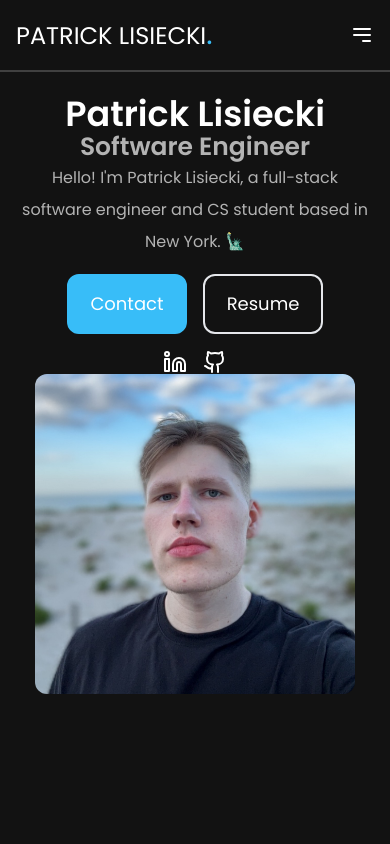
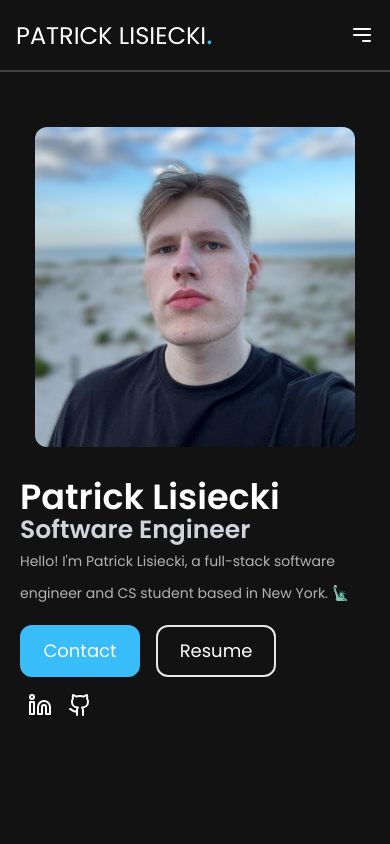
Before and after one commit to PatrickLisiecki/personal-site, a React (Vite) app: page / in a window 390 px wide. Shown: the top 844 px of the page. Built offline with nearby package versions, Linux system fonts and the light colour scheme.

Commit message:
style: fix styling for hero page

```diff
--- a/src/components/sections/Home.jsx
+++ b/src/components/sections/Home.jsx
@@ -7,25 +7,25 @@ import { MoveRight, Linkedin, Github } from "lucide-react";
 export default function Home() {
     return (
         <section
-            className="section dark:bg-background dark:text-neutral-dark-primary text-neutral-light-primary pt-24 lg:pt-64"
+            className="section dark:bg-background dark:text-neutral-dark-primary text-neutral-light-primary h-screen"
             id="home"
         >
-            <div className="container mx-auto flex flex-col items-center justify-center lg:flex-row lg:gap-x-16">
-                <div className="flex min-w-[300px] flex-col justify-center text-center md:min-w-[500px] xl:text-left">
+            <div className="container mx-auto flex flex-col-reverse items-center justify-center gap-y-8 lg:flex-row lg:gap-x-16">
+                <div className="flex min-w-[300px] flex-col justify-center md:min-w-[500px] xl:text-left">
                     <div className="leading-[0.8]">
                         <h1 className="h1 mb-0 block font-semibold leading-none">Patrick Lisiecki</h1>
-                        <h2 className="h2 text-neutral-light-secondary dark:text-neutral-dark-secondary mb-0 text-[25px] font-semibold md:text-[40px]">
+                        <h2 className="h2 text-neutral-light-secondary mb-0 text-[25px] font-semibold dark:text-gray-300 md:text-[40px]">
                             Software Engineer
                         </h2>
                     </div>
 
-                    <p className="text-neutral-light-secondary dark:text-neutral-dark-secondary mx-auto mb-4 max-w-[350px] text-[16px] lg:text-[18px] xl:mx-0 xl:max-w-[475px]">
+                    <p className="text-neutral-light-secondary dark:text-neutral-dark-secondary mx-auto mb-4 max-w-[350px] text-[14px] lg:text-[18px] xl:mx-0 xl:max-w-[475px]">
                         Hello! I'm Patrick Lisiecki, a full-stack software engineer and CS student based in New York. 🗽
                     </p>
 
-                    <div className="mb-4 flex items-center justify-center gap-x-4 xl:justify-start">
+                    <div className="mb-4 flex items-center justify-start gap-x-4 lg:justify-center xl:justify-start">
                         <Link to="contact" smooth={true} duration={500} spy={true} offset={0}>
-                            <button className="group flex min-w-[120px] max-w-[140px] items-center justify-center overflow-hidden rounded-xl border-2 border-accent bg-accent px-4 py-3 transition-all duration-300 md:max-w-[160px]">
+                            <button className="group flex min-w-[120px] max-w-[140px] items-center justify-center overflow-hidden rounded-xl border-2 border-accent bg-accent px-4 py-2 transition-all duration-300 md:max-w-[160px]">
                                 <span className="text-white transition-all duration-500 group-hover:-translate-y-[120%] group-hover:opacity-0">
                                     Contact
                                 </span>
@@ -36,8 +36,8 @@ export default function Home() {
                             </button>
                         </Link>
 
-                        <a href="/resume.pdf" target="_blank" rel="noreferrer">
-                            <button className="group flex min-w-[120px] max-w-[140px] items-center justify-center overflow-hidden rounded-xl border-2 bg-none px-4 py-3 transition-all duration-300 md:max-w-[160px]">
+                        <a href="/patrick_lisiecki_resume.pdf" target="_blank" rel="noopener noreferrer">
+                            <button className="group flex min-w-[120px] max-w-[140px] items-center justify-center overflow-hidden rounded-xl border-2 bg-none px-4 py-2 transition-all duration-300 md:max-w-[160px]">
                                 <span className="transition-all duration-500 group-hover:-translate-y-[120%] group-hover:opacity-0">
                                     Resume
                                 </span>
@@ -49,7 +49,7 @@ export default function Home() {
                         </a>
                     </div>
 
-                    <div className="flex items-center justify-center gap-x-4 text-4xl xl:justify-start">
+                    <div className="ml-2 flex items-center justify-start gap-x-4 lg:justify-center xl:justify-start">
                         <a
                             href="https://www.linkedin.com/in/patricklisiecki"
                             target="_blank"
@@ -70,7 +70,7 @@ export default function Home() {
                 </div>
 
                 <div className="h-[320px] w-[320px] overflow-hidden rounded-xl">
-                    <img src="/profile.png" className="max-h-full w-full object-cover" />
+                    <img src="/profile.png" className="h-full w-full object-cover" alt="Profile Picture" />
                 </div>
             </div>
         </section>
```
